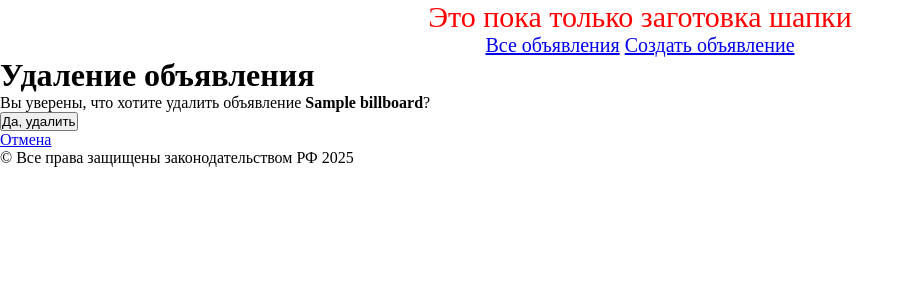
After one commit to wolfking80/Bulletin_Board_Project, a Django app: template ads/templates/ads/confirm_ad_delete.html in a window 1280 px wide. The commit adds this page. Shown: the top 300 px of the page, without its empty margins (0-913 px from the left). Run offline with Django 5.2, Linux system fonts and the light colour scheme; the template is opened without the code that fills it: values that come from a table or form of the project are taken from there, others are empty; tables that the repository leaves empty hold one stand-in row (values such as "Sample post").

Commit message:
feat(delete_ad): Создал шаблон подтверждения удаления объявдения

```diff
--- a/ads/templates/ads/ad_details.html
+++ b/ads/templates/ads/ad_details.html
@@ -15,10 +15,6 @@
     <p>Дата публикации: {{ad.created_at|date:"d.m.Y H:i"}}<p>
 
   <a href="{% url 'edit_ad' ad.id %}">Редактировать объявление</a>
+  <a href="{% url 'delete_ad' ad.id %}">Удалить объявление</a>
 
-  <form method="POST" action="{% url 'delete_ad' ad.id %}">
-      {% csrf_token %}
-
-      <button type='submit'>Удалить объявление</button>
-  </form>
   {% endblock page_content %}
--- /dev/null
+++ b/ads/templates/ads/confirm_ad_delete.html
@@ -0,0 +1,17 @@
+{% extends 'base.html' %}
+
+{% block page_title %}Подтверждение удаления объявления{% endblock page_title %}
+
+  {% block page_content %}
+    <h1>Удаление объявления</h1>
+    <p>Вы уверены, что хотите удалить объявление <strong>{{ad.title}}</strong>?</p>
+
+    <form method = "POST" enctype="multipart/form-data">
+      {% csrf_token %}
+
+      <button type="submit">Да, удалить</button>
+
+    </form>
+
+    <a href="{% url 'ad_details' ad.id %}">Отмена</a>
+  {% endblock page_content %}
```
Also changed, not shown: ads/views.py (+8 -2 lines).
